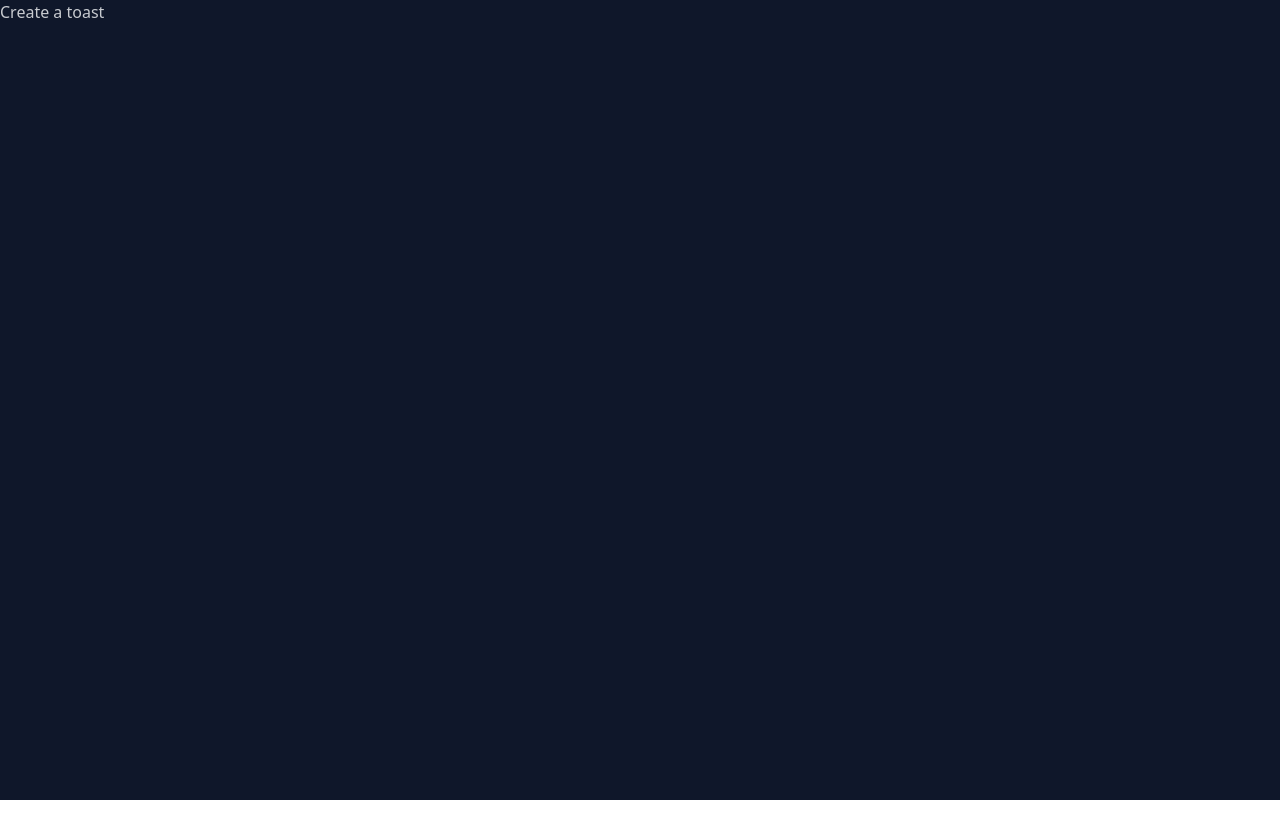
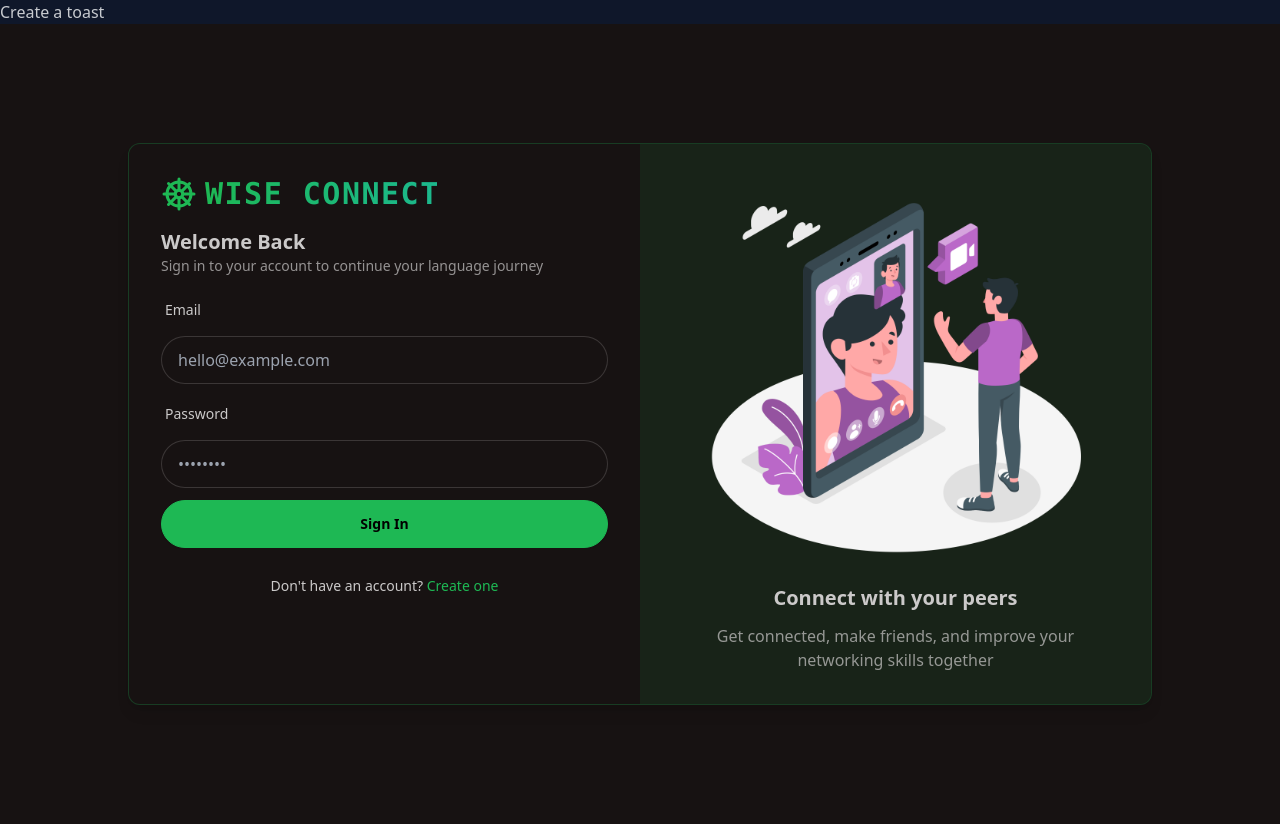
Before and after one commit to siyajariwala/WISE-CONNECT, a React (Vite) app in the folder frontend/: page /login in a window 1280 px wide. Before the commit the page ends 800 px from the top, so only its background shows below. Built offline with nearby package versions, Linux system fonts and the light colour scheme; no server answers.

Commit message:
Completed the login page frontend

```diff
--- a/frontend/src/App.jsx
+++ b/frontend/src/App.jsx
@@ -35,8 +35,19 @@ if(isLoading) return <PageLoader/>;
       ):(
         <Navigate to={!isAuthenticated?"/login":"/onboarding"}/>
       )}/>
-        <Route path="/signup" element={isAuthenticated? <SignUpPage/>:<Navigate to="/"/>}/>
-        <Route path="/login" element={isAuthenticated? <LoginPage/>:<Navigate to="/"/>}/>
+              <Route
+          path="/signup"
+          element={
+            !isAuthenticated ? <SignUpPage /> : <Navigate to={isOnboarded ? "/" : "/onboarding"} />
+          }
+        />
+
+<Route
+          path="/login"
+          element={
+            !isAuthenticated ? <LoginPage /> : <Navigate to={isOnboarded ? "/" : "/onboarding"} />
+          }
+        />
         <Route path="/notifications" element={isAuthenticated?<NotificationsPage/>:<Navigate to="/login"/>}/>
         <Route path="/call" element={isAuthenticated?<CallPage/>:<Navigate to="/login"/>}/>
         <Route path="/chat" element={isAuthenticated?<ChatPage/>:<Navigate to="/login"/>}/>
--- /dev/null
+++ b/frontend/src/hooks/useLogin.js
@@ -0,0 +1,17 @@
+import React from 'react';
+import { useMutation,useQueryClient } from '@tanstack/react-query';
+import {login} from "../lib/api";
+const useLogin = () => {
+  const queryClient=useQueryClient();
+const{
+  mutate,
+  isPending,
+  error,
+}=useMutation({
+  mutationFn:login,
+  onSuccess:()=>queryClient.invalidateQueries({queryKey:["authUser"]}),
+});
+return{error,isPending,loginMutation:mutate};
+}
+
+export default useLogin;
--- a/frontend/src/lib/api.js
+++ b/frontend/src/lib/api.js
@@ -1,22 +1,30 @@
 import { axiosInstance } from "./axios";
 
-export const signup =async(signupData)=>{
-      const response=await axiosInstance.post("/auth/signup",signupData);
-      return response.data;
+export const signup = async (signupData) => {
+  const response = await axiosInstance.post("/auth/signup", signupData);
+  return response.data;
 };
 
-export const getAuthUser =async()=>{
-     try {
+export const login = async (loginData) => {
+  const response = await axiosInstance.post("/auth/login", loginData);
+  return response.data;
+};
+export const logout = async () => {
+  const response = await axiosInstance.post("/auth/logout");
+  return response.data;
+};
+
+export const getAuthUser = async () => {
+  try {
     const res = await axiosInstance.get("/auth/me");
     return res.data;
   } catch (error) {
     console.log("Error in getAuthUser:", error);
     return null;
   }
+};
 
-  };
-
-  export const completeOnboarding=async(userData)=>{
-    const response=await axiosInstance.post("/auth/onboarding",userData);
-    return response.data;
-  }
+export const completeOnboarding = async (userData) => {
+  const response = await axiosInstance.post("/auth/onboarding", userData);
+  return response.data;
+};
--- a/frontend/src/lib/axios.js
+++ b/frontend/src/lib/axios.js
@@ -1,7 +1,7 @@
 import axios from "axios";
 export const axiosInstance=axios.create({
 baseURL: "http://localhost:5001/api",
-withCredentials:true
+withCredentials:true,
 }
 
 
--- a/frontend/src/pages/LoginPage.jsx
+++ b/frontend/src/pages/LoginPage.jsx
@@ -1,11 +1,137 @@
-import React from 'react';
+import { useMutation, useQueryClient } from '@tanstack/react-query';
+import { ShipWheelIcon } from 'lucide-react';
+import  { useState } from 'react';
+import { login } from '../lib/api';
+import { Link } from "react-router";
 
 const LoginPage = () => {
+const[loginData,setLoginData]=useState({
+  email:"",
+  password:"",
+});
+
+const queryClient=useQueryClient();
+const{
+  mutate:loginMutation,
+  isPending,
+  error,
+}=useMutation({
+  mutationFn:login,
+  onSuccess:()=>queryClient.invalidateQueries({queryKey:["authUser"]}),
+});
+
+const handleLogin=(e)=>{
+  e.preventDefault();
+  loginMutation(loginData)
+}
   return (
-    <div>
-      LoginPage
+    <div className="h-screen flex items-center justify-center p-4 sm:p-6 md:p-8" data-theme="forest">
+      <div className="border border-primary/25 flex flex-col lg:flex-row w-full max-w-5xl mx-auto bg-base-100 rounded-xl shadow-lg overflow-hidden">
+          <div className="w-full lg:w-1/2 p-4 sm:p-8 flex flex-col">
+          <div className="mb-4 flex items-center justify-start gap-2">
+        <ShipWheelIcon className='size-9 text-primary'/>
+       < span className='text-3xl font-bold font-mono bg-clip-text text-transparent bg-gradient-to-r from-primary to-secondary tracking-wider'
+
+
+       >
+        WISE CONNECT
+       </span>
+       </div>
+          {error && (
+            <div className="alert alert-error mb-4">
+              <span>{error.response.data.message}</span>
+            </div>
+          )}
+<div className="w-full">
+            <form onSubmit={handleLogin}>
+              <div className="space-y-4">
+                <div>
+                  <h2 className="text-xl font-semibold">Welcome Back</h2>
+                  <p className="text-sm opacity-70">
+                    Sign in to your account to continue your language journey
+                  </p>
+                </div>
+
+
+<div className="flex flex-col gap-3">
+                  <div className="form-control w-full space-y-2">
+                    <label className="label">
+                      <span className="label-text">Email</span>
+                    </label>
+                    <input
+                      type="email"
+                      placeholder="hello@example.com"
+                      className="input input-bordered w-full"
+                      value={loginData.email}
+                      onChange={(e) => setLoginData({ ...loginData, email: e.target.value })}
+                      required
+                    />
+                  </div>
+
+                  <div className="form-control w-full space-y-2">
+                    <label className="label">
+                      <span className="label-text">Password</span>
+                    </label>
+                    <input
+                      type="password"
+                      placeholder="••••••••"
+                      className="input input-bordered w-full"
+                      value={loginData.password}
+                      onChange={(e) => setLoginData({ ...loginData, password: e.target.value })}
+                      required
+                    />
+                  </div>
+
+                  <button type="submit" className="btn btn-primary w-full" disabled={isPending}>
+                    {isPending ? (
+                      <>
+                        <span className="loading loading-spinner loading-xs"></span>
+                        Signing in...
+                      </>
+                    ) : (
+                      "Sign In"
+                    )}
+                  </button>
+
+
+ <div className="text-center mt-4">
+                    <p className="text-sm">
+                      Don't have an account?{" "}
+                      <Link to="/signup" className="text-primary hover:underline">
+                        Create one
+                      </Link>
+                    </p>
+                  </div>
+                </div>
+              </div>
+            </form>
+          </div>
+        </div>
+
+
+  {/* IMAGE SECTION */}
+        <div className="hidden lg:flex w-full lg:w-1/2 bg-primary/10 items-center justify-center">
+          <div className="max-w-md p-8">
+            {/* Illustration */}
+            <div className="relative aspect-square max-w-sm mx-auto">
+              <img src="/vc.png" alt="Language connection illustration" className="w-full h-full" />
+            </div>
+
+            <div className="text-center space-y-3 mt-6">
+              <h2 className="text-xl font-semibold">Connect with your peers</h2>
+              <p className="opacity-70">
+                Get connected, make friends, and improve your networking skills together
+              </p>
+            </div>
+          </div>
+
+          </div>
+
+      </div>
     </div>
-  );
+
+
+  )
 }
 
 export default LoginPage;
--- a/frontend/src/pages/SignUpPage.jsx
+++ b/frontend/src/pages/SignUpPage.jsx
@@ -5,17 +5,20 @@ import {Link} from "react-router";
 import {useMutation,useQueryClient} from "@tanstack/react-query";
 import{axiosInstance} from "../lib/axios";
 import { signup } from '../lib/api';
+import useSignUp from '../hooks/useSignUp';
 const SignUpPage = () => {
   const [signupData,setSignupData]=useState({
     fullName:"",
     email:"",
     password:"",
   });
-const queryClient=useQueryClient();
-  const {mutate:signupMutation,isPending,error}=useMutation({
-    mutationFn:signup,
-    onSuccess:()=>queryClient.invalidateQueries({queryKey:["authUser"]}),
-  });
+// const queryClient=useQueryClient();
+//   const {mutate:signupMutation,isPending,error}=useMutation({
+//     mutationFn:signup,
+//     onSuccess:()=>queryClient.invalidateQueries({queryKey:["authUser"]}),
+//   });
+
+const{isPending,error,loginMutation}=useSignUp();
   const handleSignup=(e)=>{
 
     e.preventDefault()
```
Also changed, not shown: frontend/src/hooks/useSignUp.js (added), 1 other file (tests, documents, lock files or other folders).
